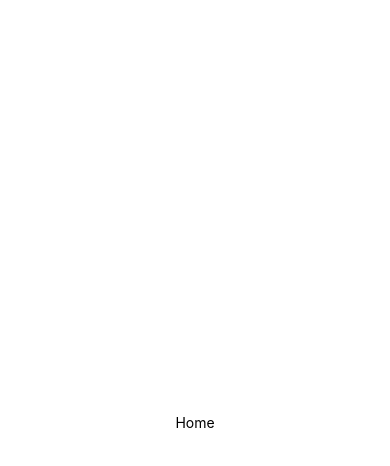
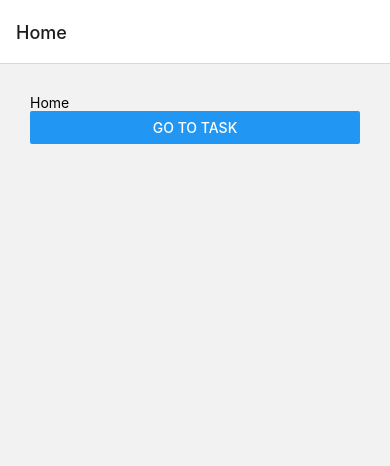
Before and after one commit to Chathuranga97lj/expoApp-with-navitation, a React Native app: screen /Home in a window 390 px wide. Shown: the top 466 px of the page. Built offline with nearby package versions, Linux system fonts and the light colour scheme.

Commit message:
add navigations

```diff
--- a/App.js
+++ b/App.js
@@ -1,20 +1,12 @@
-import { StatusBar } from 'expo-status-bar';
-import { StyleSheet, Text, View } from 'react-native';
-import Home from './screens/Home';
+import { NavigationContainer } from '@react-navigation/native';
+import React from 'react'
+import MyStack from './routes/MyStack';
+
 
 export default function App() {
   return (
-    <View style={styles.container}>
-      <Home />
-    </View>
+    <NavigationContainer>
+      <MyStack/>
+    </NavigationContainer>
   );
 }
-
-const styles = StyleSheet.create({
-  container: {
-    flex: 1,
-    backgroundColor: '#fff',
-    alignItems: 'center',
-    justifyContent: 'center',
-  },
-});
--- a/package.json
+++ b/package.json
@@ -11,6 +11,7 @@
   },
   "dependencies": {
     "@react-navigation/native": "^6.0.10",
+    "@react-navigation/native-stack": "^6.6.1",
     "expo": "~44.0.0",
     "expo-status-bar": "~1.2.0",
     "react": "17.0.1",
--- /dev/null
+++ b/routes/MyStack.js
@@ -0,0 +1,19 @@
+import { createNativeStackNavigator } from '@react-navigation/native-stack'
+import React from 'react'
+import About from '../screens/About'
+import Home from '../screens/Home'
+import Task from '../screens/Task'
+
+const Stack = createNativeStackNavigator();
+
+const MyStack = () => {
+  return (
+    <Stack.Navigator>
+        <Stack.Screen name = "Home" component={Home}/>
+        <Stack.Screen name = "Task" component={Task}/>
+        <Stack.Screen name = "About" component={About}/>
+    </Stack.Navigator>
+  )
+}
+
+export default MyStack
--- a/screens/Home.js
+++ b/screens/Home.js
@@ -1,11 +1,16 @@
-import { View, Text } from 'react-native'
+import { View, Text, Button } from 'react-native'
 import React from 'react'
 import { global } from '../styles/global'
 
-const Home = () => {
+const Home = ({navigation}) => {
+  const goToTask = () => {
+    navigation.push("Task")
+  }
+
   return (
     <View style={global.container}>
       <Text>Home</Text>
+      <Button title="Go to Task" onPress={goToTask}/>
     </View>
   )
 }
--- a/screens/Task.js
+++ b/screens/Task.js
@@ -1,11 +1,17 @@
-import { View, Text } from 'react-native'
+import { View, Text, Button } from 'react-native'
 import React from 'react'
 import { global } from '../styles/global'
 
-const Task = () => {
+const Task = ({navigation}) => {
+
+  const goToHome = () => {
+    navigation.push("Home")
+  }
+
   return (
     <View style={global.container}>
       <Text>Task</Text>
+      <Button title="Go to Home" onPress={goToHome}/>
     </View>
   )
 }
```
Also changed, not shown: 1 other file (tests, documents, lock files or other folders).
